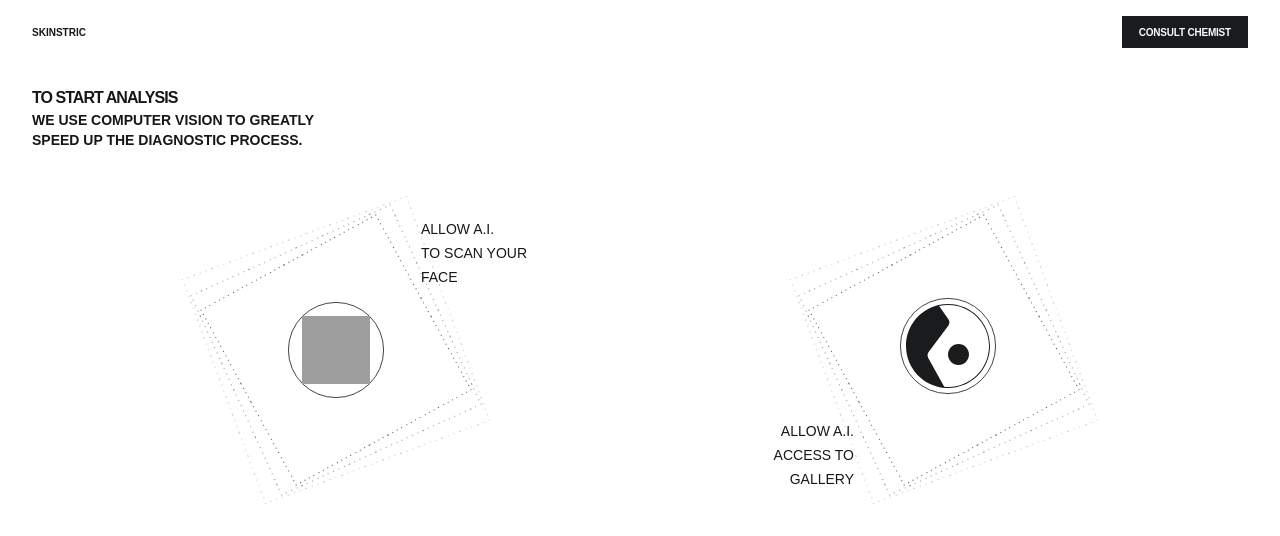
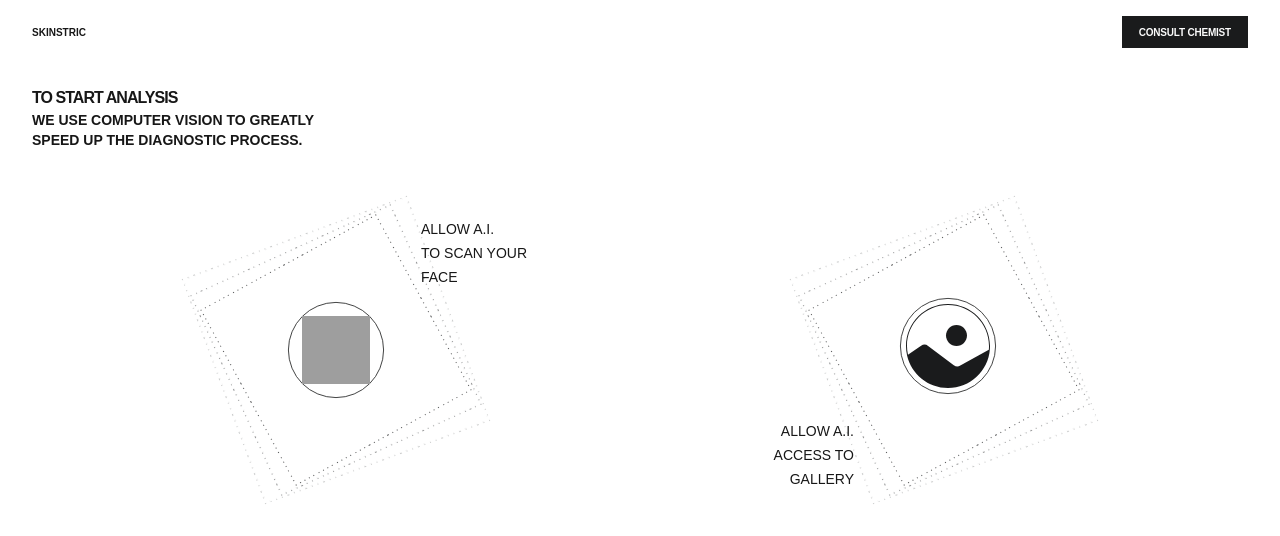
Before and after one commit to victor-alvescv/test-skinstric, a Next.js app: page /testing in a window 1280 px wide. Shown: the top 536 px of the page. Built offline with nearby package versions, Linux system fonts and the light colour scheme; grey boxes are pictures that could not be loaded.

Commit message:
Photo upload input

```diff
--- a/app/(pages)/testing/page.js
+++ b/app/(pages)/testing/page.js
@@ -101,7 +101,7 @@ function Testing() {
                 <span className="dotted-square is-expanded is-animated"> </span>
                   <span className="absolute left-1/2 top-1/2 transform -translate-x-1/2 -translate-y-1/2 w-[112px]">
                     <svg
-                      className="w-[136px] h-[136px] relative -top-1 left-1 transform rotate-90"
+                      className="w-[136px] h-[136px] relative -top-1 left-1 transform"
                       viewBox="0 0 136 136"
                       fill="none"
                       xmlns="http://www.w3.org/2000/svg"
@@ -136,6 +136,7 @@ function Testing() {
                   className="w-20 h-20 object-cover"
                 />
               )}
+              <input id="photo-upload-input" type="file" accept=".jpeg,.jpeg,.png" className="visually__hidden"></input>
             </div>
           </div>
         </main>
--- a/app/globals.css
+++ b/app/globals.css
@@ -428,6 +428,16 @@ svg {
  position: relative;
 }
 
+.visually__hidden {
+  clip: rect(0 0 0 0) !important;
+  border: 0 !important;
+  height: 1px !important;
+  overflow: hidden !important;
+  position: absolute !important;
+  white-space: nowrap !important;
+  width: 1px !important;
+}
+
 @media (prefers-color-scheme: dark) {
   html {
     color-scheme: dark;
```
